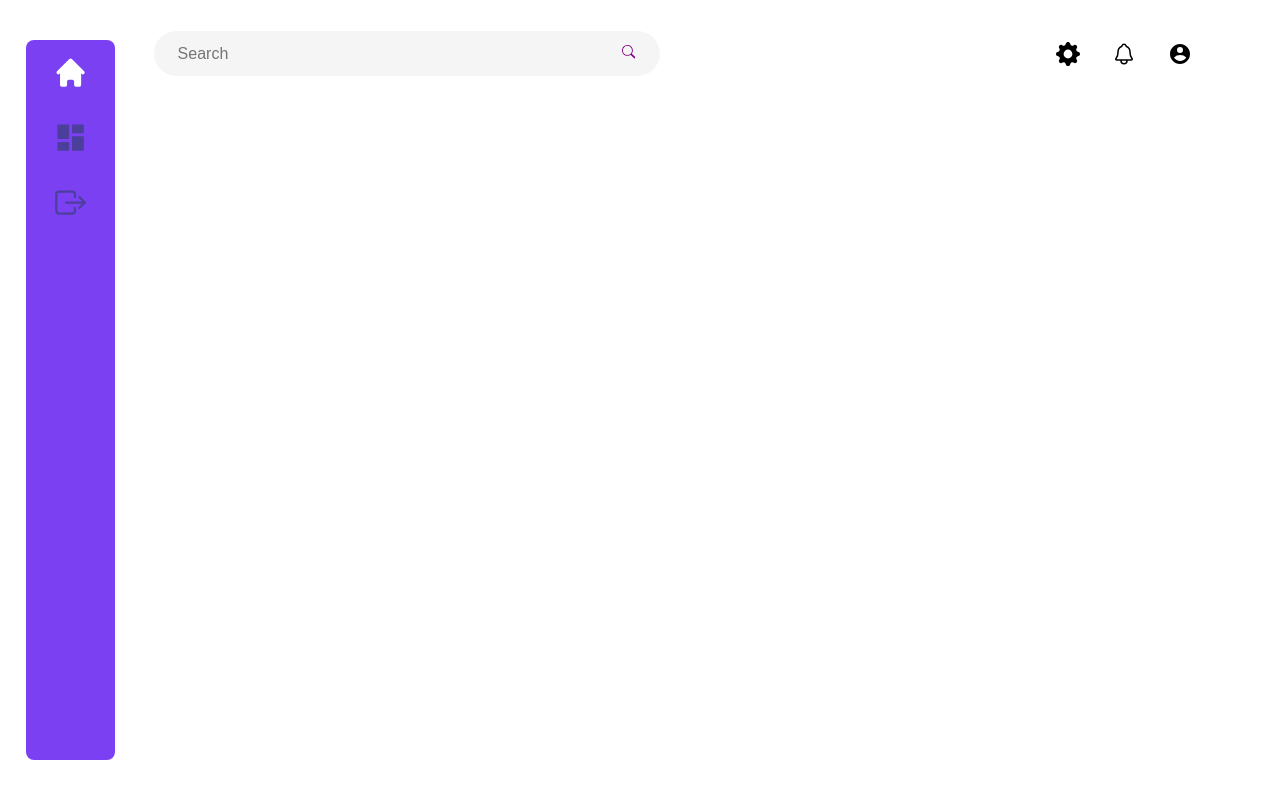
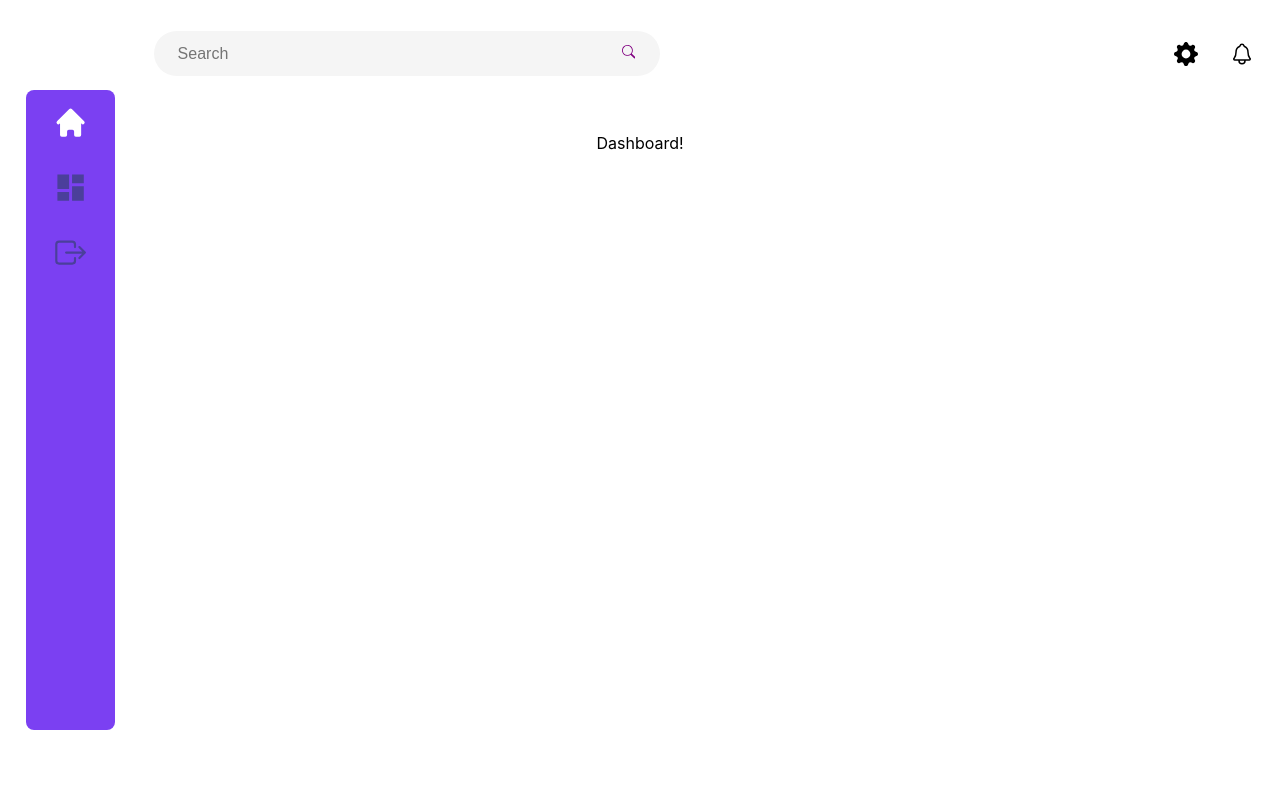
Before and after one commit to EagleAnts/HomeAutomation, a React (Create React App) app in the folder client/: page /dashboard in a window 1280 px wide. Built offline with nearby package versions, Linux system fonts and the light colour scheme; the HTML template or start-up script is replaced by a standard one.

Commit message:
Done with the Basic Layout

```diff
--- a/client/src/App.css
+++ b/client/src/App.css
@@ -1,14 +1,17 @@
+/* Wrapper Class */
+
+
 /* Menu Items */
 
 .menu {
     display: block;
-    height: 90vh;
+    height: 80vh;
     width: 7%;
-    margin-left: 2%;
+    margin: 2%;
     border-radius: 0.5rem;
     z-index: 1;
     position: fixed;
-    top: 5%;
+    top: 8%;
     left: 0;
     bottom: 5%;
     background-color: #7B40F2;
@@ -29,7 +32,7 @@
     color: rgb(75, 63, 155);
 }
 
-.menu_items-active {
+.active {
     color: white;
 }
 
@@ -37,11 +40,14 @@
     color: white;
 }
 
+
+/* Navbar header */
+
 .Navbar {
     margin: 2%;
     position: fixed;
     left: 10%;
-    width: 90%;
+    width: 100%;
 }
 
 .searchWrapper {
@@ -79,3 +85,8 @@
 #searchQuerySubmit:hover {
     cursor: pointer;
 }
+
+
+/* Container */
+
+.container {}
--- a/client/src/App.js
+++ b/client/src/App.js
@@ -1,13 +1,44 @@
-import React from "react";
+import React, { Fragment } from "react";
+import { BrowserRouter as Router, Route, Switch } from "react-router-dom";
+
 import "./App.css";
+
+// Components
 import { Navbar } from "./components/Navbar";
 import { Menu } from "./components/Menu";
+import { Home } from "./components/Home";
+import { Dashboard } from "./components/Dashboard";
+import { Logout } from "./components/Logout";
+import { Grid } from "@mui/material";
 
 export default function App() {
   return (
-    <>
-      <Menu />
-      <Navbar />
-    </>
+    <Grid
+      container
+      sx={{ height: "100vh", width: "100vw" }}
+      direction="column"
+      justifyContent="center"
+      alignItems="flex-start"
+    >
+      <Router>
+        <Fragment>
+          <Grid item xs={12}>
+            <Navbar />
+          </Grid>
+          <Grid item xs={2}>
+            <Menu />
+          </Grid>
+          <Grid item xs={10}>
+            <div className="container">
+              <Route exact path="/" component={Home} />
+              <Switch>
+                <Route path="/dashboard" component={Dashboard} />
+                <Route path="/logout" component={Logout} />
+              </Switch>
+            </div>
+          </Grid>
+        </Fragment>
+      </Router>
+    </Grid>
   );
 }
--- a/client/src/components/Dashboard.js
+++ b/client/src/components/Dashboard.js
@@ -0,0 +1,5 @@
+import React from "react";
+
+export const Dashboard = () => {
+  return <div>Dashboard!</div>;
+};
--- /dev/null
+++ b/client/src/components/Home.js
@@ -0,0 +1,6 @@
+import React from "react";
+import { Paper } from "@mui/material";
+
+export const Home = () => {
+  return <div>Home!</div>;
+};
--- /dev/null
+++ b/client/src/components/Logout.js
@@ -0,0 +1,5 @@
+import React from "react";
+
+export const Logout = () => {
+  return <div>Logout!</div>;
+};
--- a/client/src/components/Menu.js
+++ b/client/src/components/Menu.js
@@ -1,20 +1,32 @@
 import React from "react";
+import { NavLink } from "react-router-dom";
+import { useState } from "react";
+// Icons
 import { HiHome } from "react-icons/hi";
 import { MdDashboard } from "react-icons/md";
 import { IoExitOutline } from "react-icons/io5";
 
 export const Menu = () => {
+  const [activeIndex, setActiveIndex] = useState(0);
+
+  const handleOnClick = (index) => {
+    setActiveIndex(index);
+  };
   return (
     <nav className="menu">
-      <a href="">
-        <HiHome className="menu_items menu_items-active" />
-      </a>
-      <a href="">
-        <MdDashboard className="menu_items" />
-      </a>
-      <a href="">
-        <IoExitOutline className="menu_items" />
-      </a>
+      <NavLink to="/" onClick={() => handleOnClick(0)}>
+        <HiHome className={`menu_items ${activeIndex === 0 ? "active" : ""}`} />
+      </NavLink>
+      <NavLink to="/dashboard" onClick={() => handleOnClick(1)}>
+        <MdDashboard
+          className={`menu_items ${activeIndex === 1 ? "active" : ""}`}
+        />
+      </NavLink>
+      <NavLink to="/logout" onClick={() => handleOnClick(2)}>
+        <IoExitOutline
+          className={`menu_items ${activeIndex === 2 ? "active" : ""}`}
+        />
+      </NavLink>
     </nav>
   );
 };
```
Also changed, not shown: 2 other files (tests, documents, lock files or other folders).
